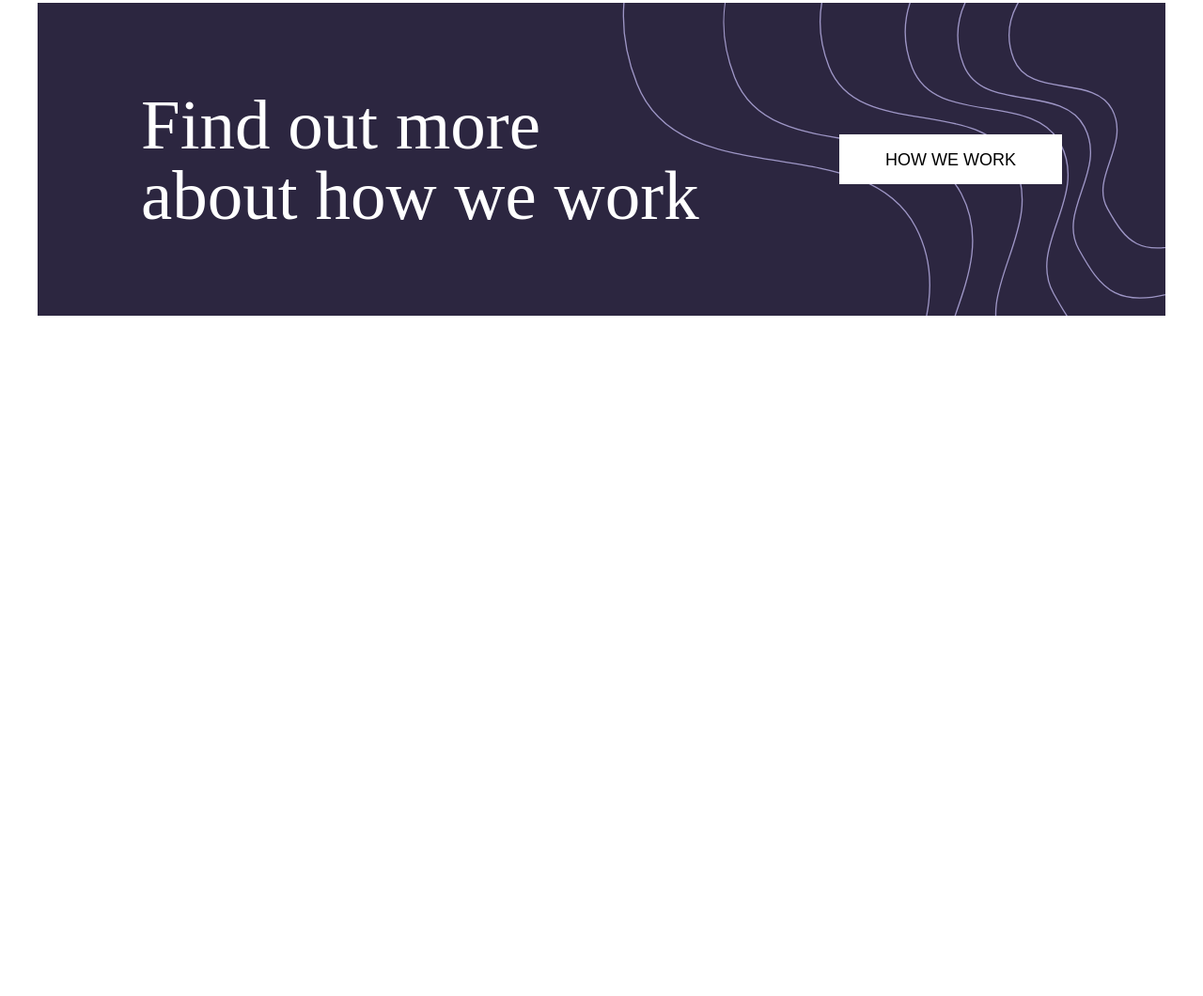
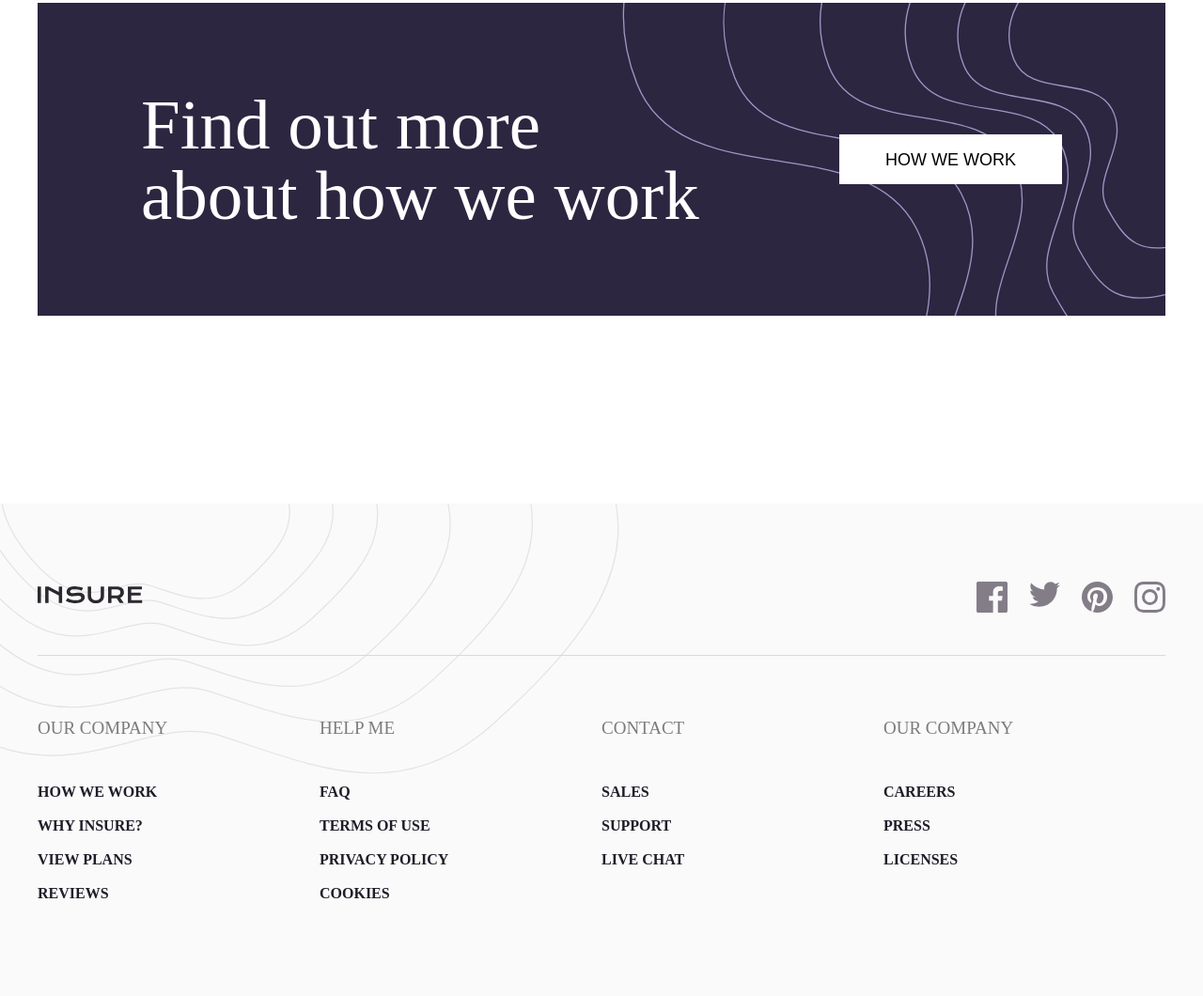
Before and after one commit to ThomasArbeit/Insure-Landing-Page-Master, a plain HTML site: page index.html in a window 1280 px wide. Shown: the part 2139-3199 px from the top of the page at 94% size. Before the commit the page ends 2675 px from the top, so only its background shows below. Drawn offline with Linux system fonts and the light colour scheme.

Commit message:
Ajout des derniers éléments du site

```diff
--- a/index.html
+++ b/index.html
@@ -102,6 +102,55 @@
         </div>
     </section>
 
+    <!-- FOOTER SECTION -->
+    <section class="container container--footer">
+        <img src="./img/bg-pattern-footer-desktop.svg" alt="" class="container--footer__watermark">
+        <!-- FOOTER -->
+        <footer class="footer">
+
+            <div class="footer__socials">
+                <div class="footer__logo"><img src="./img/logo.svg" alt=""></div>
+                <div class="footer__socialsIcons">
+                    <a href="" class="footer__icon"><img src="./img/icon-facebook.svg" alt=""></a>
+                    <a href="" class="footer__icon"><img src="./img/icon-twitter.svg" alt=""></a>
+                    <a href="" class="footer__icon"><img src="./img/icon-pinterest.svg" alt=""></a>
+                    <a href="" class="footer__icon"><img src="./img/icon-instagram.svg" alt=""></a>
+                </div>
+            </div>
+
+            <div class="footer__nav">
+                <div class="footer__row">
+                    <p>OUR COMPANY</p>
+                    <a href="" class="footer__link">HOW WE WORK</a>
+                    <a href="" class="footer__link">WHY INSURE?</a>
+                    <a href="" class="footer__link">VIEW PLANS</a>
+                    <a href="" class="footer__link">REVIEWS</a>
+                </div>
+                <div class="footer__row">
+                    <p>HELP ME</p>
+                    <a href="" class="footer__link">FAQ</a>
+                    <a href="" class="footer__link">TERMS OF USE</a>
+                    <a href="" class="footer__link">PRIVACY POLICY</a>
+                    <a href="" class="footer__link">COOKIES</a>
+                </div>
+                <div class="footer__row">
+                    <p>CONTACT</p>
+                    <a href="" class="footer__link">SALES</a>
+                    <a href="" class="footer__link">SUPPORT</a>
+                    <a href="" class="footer__link">LIVE CHAT</a>
+                </div>
+                <div class="footer__row">
+                    <p>OUR COMPANY</p>
+                    <a href="" class="footer__link">CAREERS</a>
+                    <a href="" class="footer__link">PRESS</a>
+                    <a href="" class="footer__link">LICENSES</a>
+                </div>
+            </div>
+
+        </footer>
+
+    </section>
+
 
 </body>
 </html>
--- a/sass/basics/basics.scss
+++ b/sass/basics/basics.scss
@@ -9,6 +9,9 @@ body{
     padding-top: 109px;
 }
 
+a{
+    display: block;
+}
 h1, h2, h3, h4{
     font-family: "DM Serif Display";
     color: #2F2C33;
--- /dev/null
+++ b/sass/components/footer.scss
@@ -0,0 +1,67 @@
+.footer{
+    display: flex;
+    width: 1480px;
+    position: relative;
+    margin: 0 40px;
+
+    flex-direction: column;
+    justify-content: center;
+
+    &__socials{
+        width: 100%;
+        display: flex;
+        justify-content: space-between;
+        align-items: center;
+
+        margin-bottom: 45px;
+    }
+
+    &__socialsIcons{
+        display: flex;
+    }
+
+    &__icon{
+        margin-left: 23px;
+        height: 33px;
+        width: 33px;
+
+        img{
+            width: 100%;
+            height: auto;
+
+            &:hover{
+                fill: #2C2A2F;
+            }
+        }
+    }
+
+    &__nav{
+        border-top: 1px solid #D9D9D9;
+        padding-top: 63px;
+
+        display: flex;
+    }
+
+    &__row{
+        width: 25%;
+
+        p{
+            font-size: 19px;
+            color: #7c7c7c;
+            font-weight: 500;
+
+            margin-bottom: 45px;
+        }
+    }
+
+    &__link{
+        font-family: "Karla";
+        color: #1F1D28;
+        font-weight: 700;
+        margin-bottom: 18px;
+
+        &:hover{
+            text-decoration: underline;
+        }
+    }
+}
--- a/sass/main.scss
+++ b/sass/main.scss
@@ -7,3 +7,4 @@
 @import './components/hero.scss';
 @import './components/different.scss';
 @import './components/work.scss';
+@import './components/footer.scss';
--- a/sass/structure/container.scss
+++ b/sass/structure/container.scss
@@ -14,4 +14,17 @@
 
         z-index: 1;
     }
+
+    &--footer{
+        position: relative;
+        background-color: #FAFAFA;
+        height: 524px;
+
+        &__watermark{
+            position: absolute;
+            left: 0;
+            z-index: 0;
+            height: 55%;
+        }
+    }
 }
```
Also changed, not shown: css/style.css, 1 other file.
